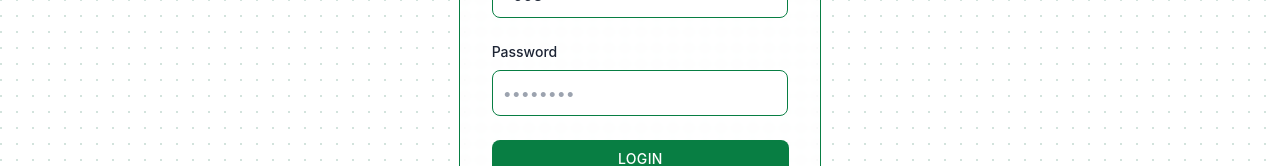
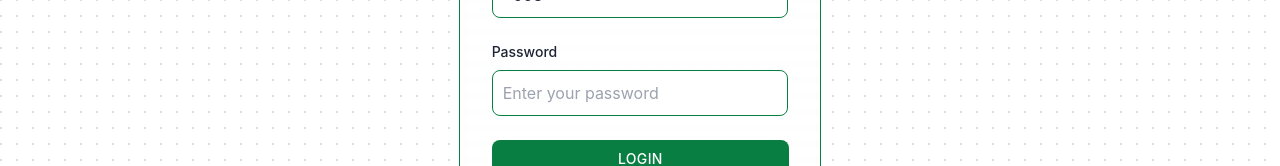
Before and after one commit to abdulazizsaidovcode/sfera-Edu, a React (Vite) app: page /auth/login in a window 1280 px wide. Shown: the part 369-535 px from the top of the page. Built offline with nearby package versions, Linux system fonts and the light colour scheme.

Commit message:
login buldi pashti

```diff
--- a/src/pages/auth/login.tsx
+++ b/src/pages/auth/login.tsx
@@ -1,3 +1,4 @@
+import PasswordInput from '@/components/Inputs/passwordInput';
 import PhoneInput from '@/components/Inputs/PhoneInput';
 import TextInput from '@/components/Inputs/TextInput';
 import DotPattern from '@/components/magicui/dot-pattern';
@@ -64,12 +65,12 @@ function Login() {
                                 </div>
                                 <div className='mb-5'>
                                     <p className="block mb-2 text-sm font-medium text-gray-900 dark:text-white">Password</p>
-                                    <TextInput
+                                    <PasswordInput
+                                        ref={passwordRef}
                                         value={password}
                                         onChange={(e) => setPassword(e.target.value)}
-                                        placeholder='••••••••'
+                                        placeholder="Enter your password"
                                         type='password'
-                                        ref={passwordRef}
                                     />
                                 </div>
                                 <ShinyButton disabled={isSubmitting} text='login' className='bg-[#087E43] w-full' onClick={handleSubmit} />
```
